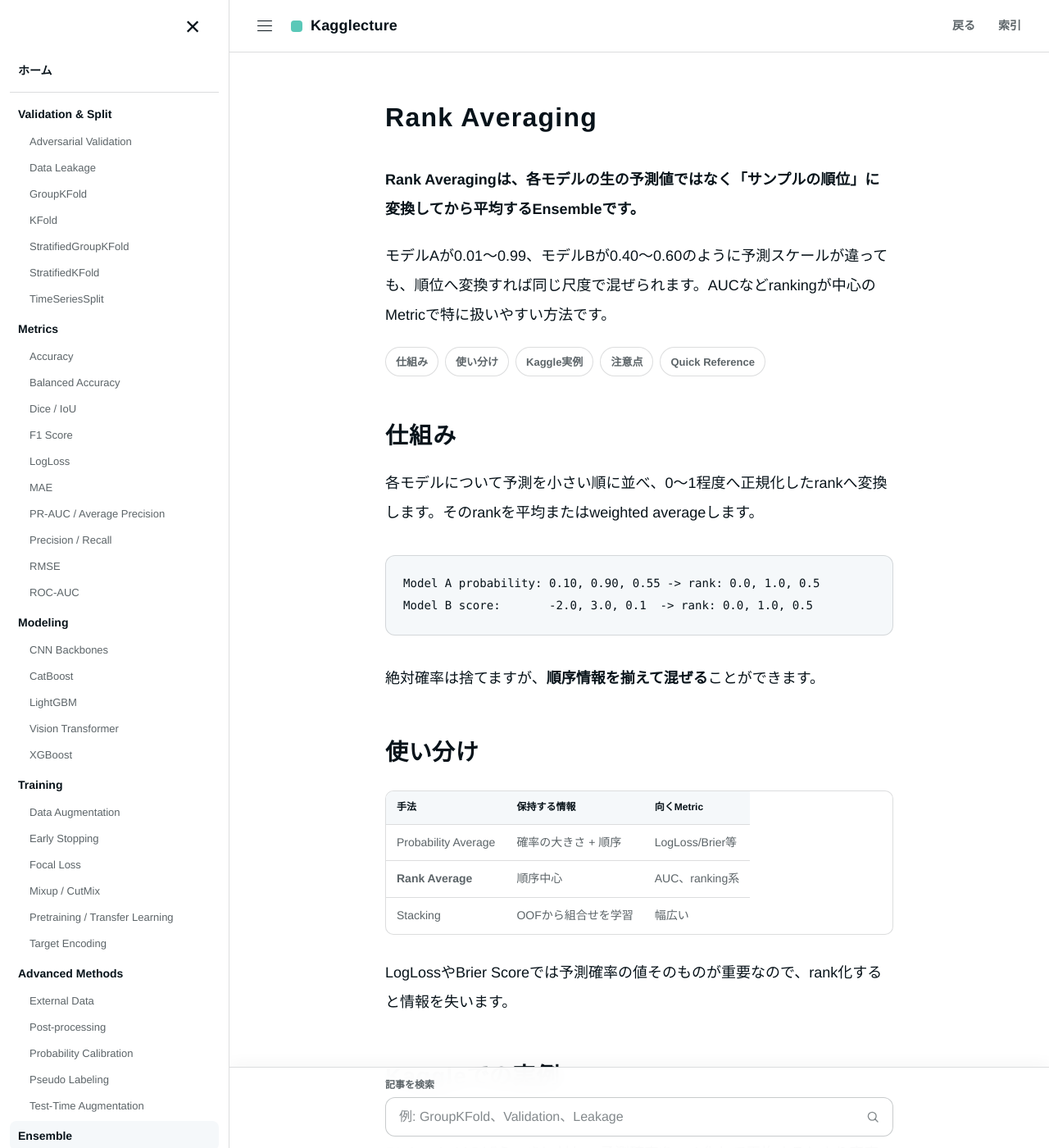
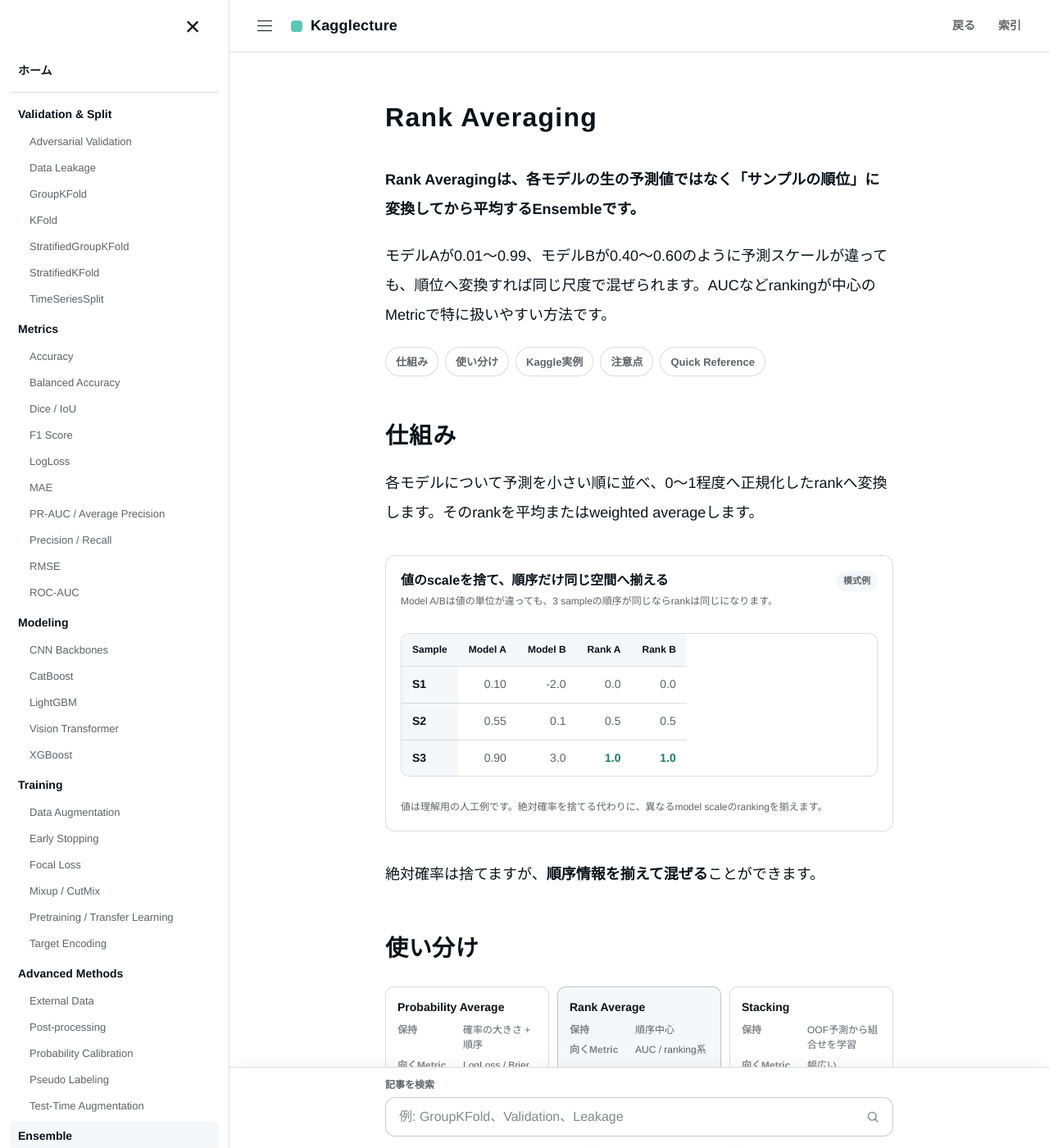
Before and after one commit to morikazu1119/Kagglecture, a Jekyll site: the page built from wiki/ensemble/rank-averaging.md, in a window 1280 px wide and 1400 px high. Shown: the whole window at 82% size. Built offline with Jekyll 4.4.1, drawn with Linux system fonts in a browser that asks for light colours.

Commit message:
feat: replace Rank Averaging text example with HTML visual

````diff
--- a/wiki/ensemble/rank-averaging.md
+++ b/wiki/ensemble/rank-averaging.md
@@ -32,20 +32,28 @@ tags:
 
 各モデルについて予測を小さい順に並べ、0〜1程度へ正規化したrankへ変換します。そのrankを平均またはweighted averageします。
 
-```text
-Model A probability: 0.10, 0.90, 0.55 -> rank: 0.0, 1.0, 0.5
-Model B score:       -2.0, 3.0, 0.1  -> rank: 0.0, 1.0, 0.5
-```
+<div class="static-viz html-diagram" aria-label="異なる予測スケールをrankへ変換する模式図">
+  <div class="viz-heading"><div><div class="viz-title">値のscaleを捨て、順序だけ同じ空間へ揃える</div><p class="viz-subtitle">Model A/Bは値の単位が違っても、3 sampleの順序が同じならrankは同じになります。</p></div><span class="viz-badge">模式例</span></div>
+  <div class="html-table-wrap"><table class="html-table">
+    <thead><tr><th scope="col">Sample</th><th scope="col" class="numeric">Model A</th><th scope="col" class="numeric">Model B</th><th scope="col" class="numeric">Rank A</th><th scope="col" class="numeric">Rank B</th></tr></thead>
+    <tbody>
+      <tr><th scope="row">S1</th><td class="numeric">0.10</td><td class="numeric">-2.0</td><td class="numeric">0.0</td><td class="numeric">0.0</td></tr>
+      <tr><th scope="row">S2</th><td class="numeric">0.55</td><td class="numeric">0.1</td><td class="numeric">0.5</td><td class="numeric">0.5</td></tr>
+      <tr><th scope="row">S3</th><td class="numeric">0.90</td><td class="numeric">3.0</td><td class="numeric status-good">1.0</td><td class="numeric status-good">1.0</td></tr>
+    </tbody>
+  </table></div>
+  <p class="viz-caption">値は理解用の人工例です。絶対確率を捨てる代わりに、異なるmodel scaleのrankingを揃えます。</p>
+</div>
 
 絶対確率は捨てますが、**順序情報を揃えて混ぜる**ことができます。
 
 ## 使い分け {#comparison}
 
-| 手法 | 保持する情報 | 向くMetric |
-|---|---|---|
-| Probability Average | 確率の大きさ + 順序 | LogLoss/Brier等 |
-| **Rank Average** | 順序中心 | AUC、ranking系 |
-| Stacking | OOFから組合せを学習 | 幅広い |
+<div class="comparison-board" aria-label="Rank Averagingと他Ensembleの比較">
+  <section class="comparison-card"><h4>Probability Average</h4><dl><dt>保持</dt><dd>確率の大きさ + 順序</dd><dt>向くMetric</dt><dd>LogLoss / Brier等</dd></dl></section>
+  <section class="comparison-card is-primary"><h4>Rank Average</h4><dl><dt>保持</dt><dd>順序中心</dd><dt>向くMetric</dt><dd>AUC / ranking系</dd></dl></section>
+  <section class="comparison-card"><h4>Stacking</h4><dl><dt>保持</dt><dd>OOF予測から組合せを学習</dd><dt>向くMetric</dt><dd>幅広い</dd></dl></section>
+</div>
 
 LogLossやBrier Scoreでは予測確率の値そのものが重要なので、rank化すると情報を失います。
 
````
